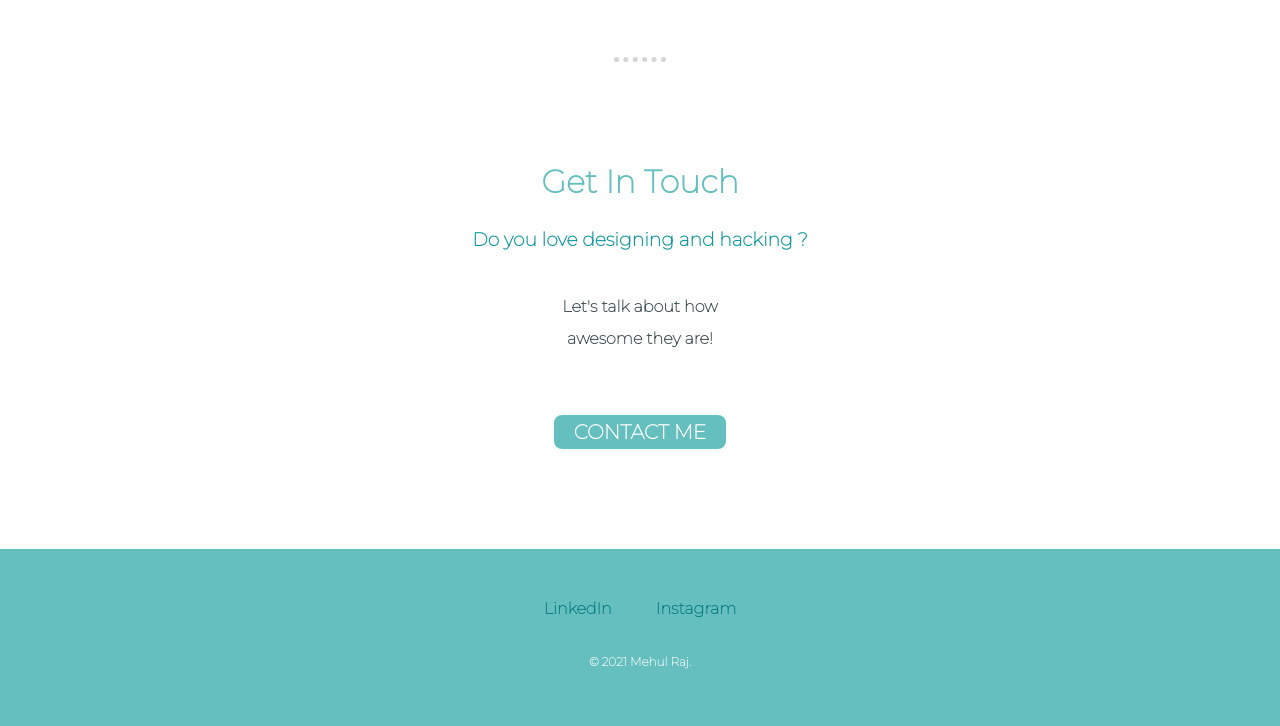
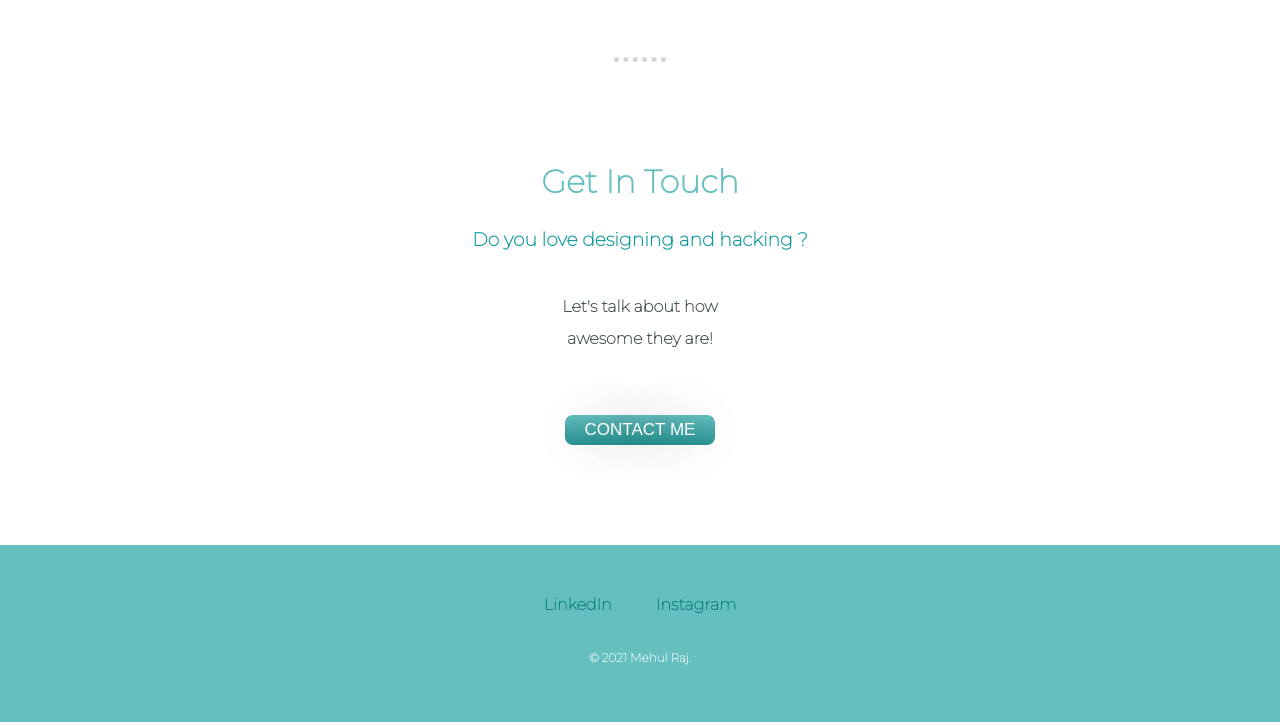
Before and after one commit to MrM-7/Personal-Site, a plain HTML site: page index.html in a window 1280 px wide. Shown: the part 2015-2741 px from the top of the page. Drawn offline with Linux system fonts and the light colour scheme.

Commit message:
Changed button CSS

```diff
--- a/css/styles.css
+++ b/css/styles.css
@@ -131,21 +131,35 @@ a{
 }
 
 .btn {
-    background-color: #66BFBF;
+    background: #66BFBF;
+    background-image: -webkit-linear-gradient(top, #66BFBF, #299393);
+    background-image: -moz-linear-gradient(top, #66BFBF, #299393);
+    background-image: -ms-linear-gradient(top, #66BFBF, #299393);
+    background-image: -o-linear-gradient(top, #66BFBF, #299393);
+    background-image: -webkit-gradient(to bottom, #66BFBF, #299393);
+    -webkit-border-radius: 8px;
+    -moz-border-radius: 8px;
     border-radius: 8px;
     color: #FFFFFF;
-    font-size: 20px;
-    font-weight: bold;
-    padding: 5px 20px;
+    font-family: Arial;
+    font-size: 17px;
+    font-weight: 100;
+    padding:5px 20px;
+    text-shadow: -1px 1px 53px #000000;
     text-decoration: none;
     display: inline-block;
     cursor: pointer;
     text-align: center;
-    /* font-family: 'Montserrat', sans-serif; */
  }
 
  .btn:hover {
-     color: rgb(24, 23, 23);
+    border: solid #337FED 0;
+    background: #66BFBF;
+    background-image: -webkit-linear-gradient(top, #66BFBF, #2CB9B9);
+    background-image: -moz-linear-gradient(top, #66BFBF, #2CB9B9);
+    background-image: -ms-linear-gradient(top, #66BFBF, #2CB9B9);
+    background-image: -o-linear-gradient(top, #66BFBF, #2CB9B9);
+    background-image: -webkit-gradient(to bottom, #66BFBF, #2CB9B9);
     -webkit-border-radius: 8px;
     -moz-border-radius: 8px;
     border-radius: 8px;
```
